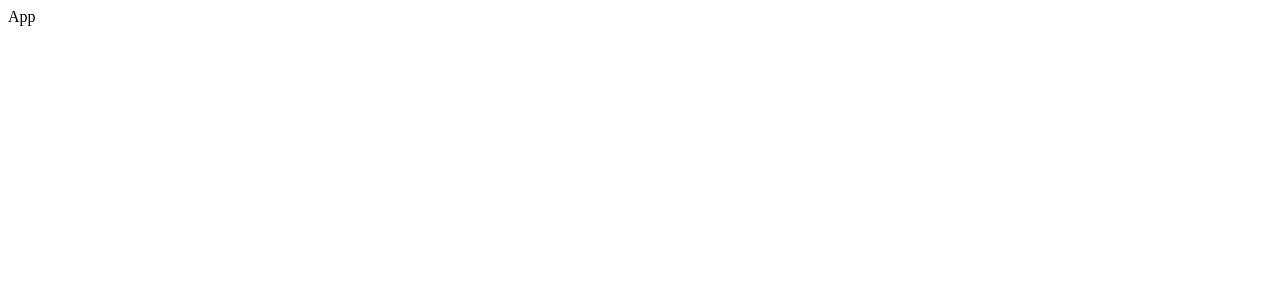
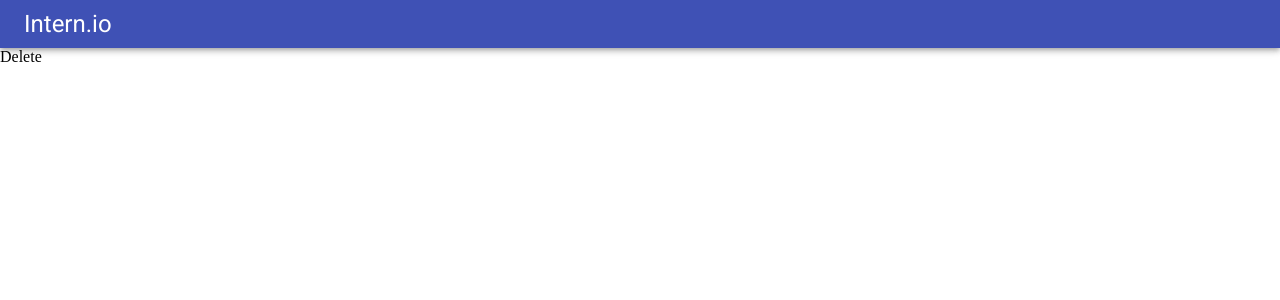
Before and after one commit to ljbudz/intern-app, a React (Create React App) app in the folder client/: page /applications/delete/1 in a window 1280 px wide. Shown: the top 300 px of the page. Built offline with nearby package versions, Linux system fonts and the light colour scheme.

Commit message:
Add material ui and set-up React router

```diff
--- a/client/public/index.html
+++ b/client/public/index.html
@@ -3,12 +3,10 @@
   <head>
     <meta charset="utf-8" />
     <link rel="icon" href="%PUBLIC_URL%/favicon.ico" />
-    <meta name="viewport" content="width=device-width, initial-scale=1" />
+    <meta name="viewport" content="minimum-scale=1, width=device-width, initial-scale=1" />
     <meta name="theme-color" content="#000000" />
-    <meta
-      name="description"
-      content="Web site created using create-react-app"
-    />
+    <meta name="description" content="Web site created using create-react-app" />
+
     <link rel="apple-touch-icon" href="%PUBLIC_URL%/logo192.png" />
     <!--
       manifest.json provides metadata used when your web app is installed on a
@@ -24,6 +22,10 @@
       work correctly both with client-side routing and a non-root public URL.
       Learn how to configure a non-root public URL by running `npm run build`.
     -->
+    <link
+      rel="stylesheet"
+      href="https://fonts.googleapis.com/css?family=Roboto:300,400,500,700&display=swap"
+    />
     <title>React App</title>
   </head>
   <body>
--- /dev/null
+++ b/client/src/components/App.css
@@ -0,0 +1,3 @@
+body {
+  margin: 0;
+}
--- a/client/src/components/App.js
+++ b/client/src/components/App.js
@@ -1,8 +1,29 @@
-import React, { Component } from "react";
+import React from "react";
+import { BrowserRouter, Route, Switch } from "react-router-dom";
+import ApplicationCreate from "./applications/ApplicationCreate";
+import ApplicationEdit from "./applications/ApplicationEdit";
+import ApplicationDelete from "./applications/ApplicationDelete";
+import ApplicationList from "./applications/ApplicationList";
+import ApplicationShow from "./applications/ApplicationShow";
+import Header from "./Header";
+import "./App.css";
 
-class App extends Component {
+class App extends React.Component {
   render() {
-    return <div>App</div>;
+    return (
+      <BrowserRouter>
+        <div>
+          <Header />
+          <Switch>
+            <Route path="/" exact component={ApplicationList}></Route>
+            <Route path="/applications/new" exact component={ApplicationCreate}></Route>
+            <Route path="/applications/:id" exact component={ApplicationShow}></Route>
+            <Route path="/applications/edit/:id" exact component={ApplicationEdit}></Route>
+            <Route path="/applications/delete/:id" exact component={ApplicationDelete}></Route>
+          </Switch>
+        </div>
+      </BrowserRouter>
+    );
   }
 }
 
--- /dev/null
+++ b/client/src/components/Header.js
@@ -0,0 +1,15 @@
+import React from "react";
+import { Link } from "react-router-dom";
+import { AppBar, Toolbar, Typography } from "@material-ui/core";
+
+const Header = () => {
+  return (
+    <AppBar position="static">
+      <Toolbar variant="dense">
+        <Typography variant="h5">Intern.io</Typography>
+      </Toolbar>
+    </AppBar>
+  );
+};
+
+export default Header;
--- /dev/null
+++ b/client/src/components/applications/ApplicationCreate.js
@@ -0,0 +1,9 @@
+import React from "react";
+
+class ApplicationCreate extends React.Component {
+  render() {
+    return <div>Create</div>;
+  }
+}
+
+export default ApplicationCreate;
--- /dev/null
+++ b/client/src/components/applications/ApplicationDelete.js
@@ -0,0 +1,9 @@
+import React from "react";
+
+class ApplicationDelete extends React.Component {
+  render() {
+    return <div>Delete</div>;
+  }
+}
+
+export default ApplicationDelete;
--- /dev/null
+++ b/client/src/components/applications/ApplicationEdit.js
@@ -0,0 +1,9 @@
+import React from "react";
+
+class ApplicationEdit extends React.Component {
+  render() {
+    return <div>Edit</div>;
+  }
+}
+
+export default ApplicationEdit;
--- /dev/null
+++ b/client/src/components/applications/ApplicationList.js
@@ -0,0 +1,9 @@
+import React from "react";
+
+class ApplicationList extends React.Component {
+  render() {
+    return <div>List</div>;
+  }
+}
+
+export default ApplicationList;
--- /dev/null
+++ b/client/src/components/applications/ApplicationShow.js
@@ -0,0 +1,9 @@
+import React from "react";
+
+class ApplicationShow extends React.Component {
+  render() {
+    return <div>Show</div>;
+  }
+}
+
+export default ApplicationShow;
```
Also changed, not shown: client/package.json (+6 -1 lines), client/src/components/applications/ApplicationForm.js (added), 1 other file (tests, documents, lock files or other folders).
